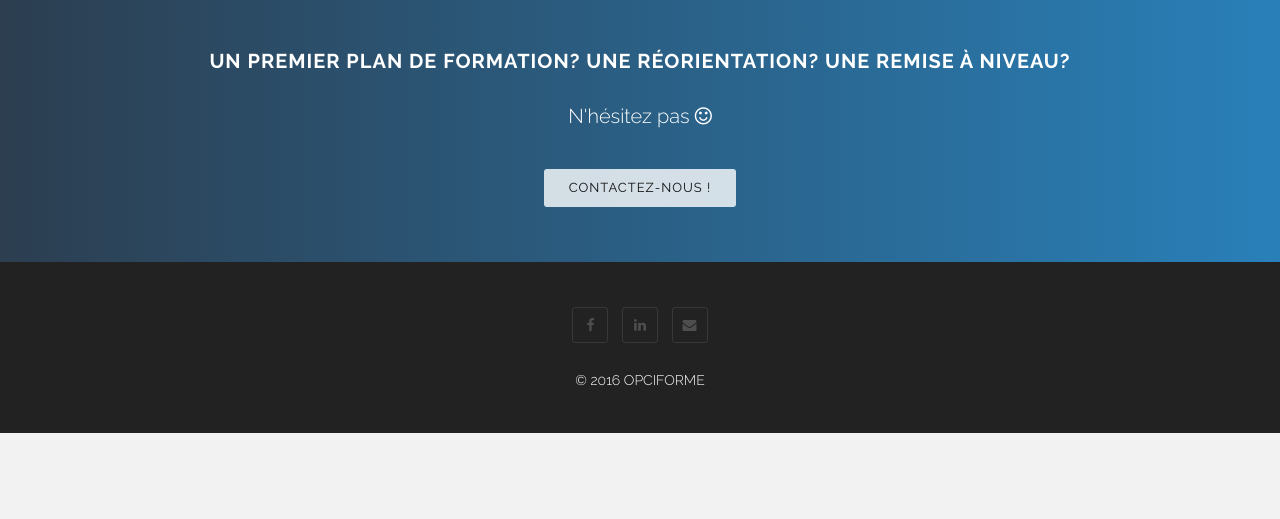
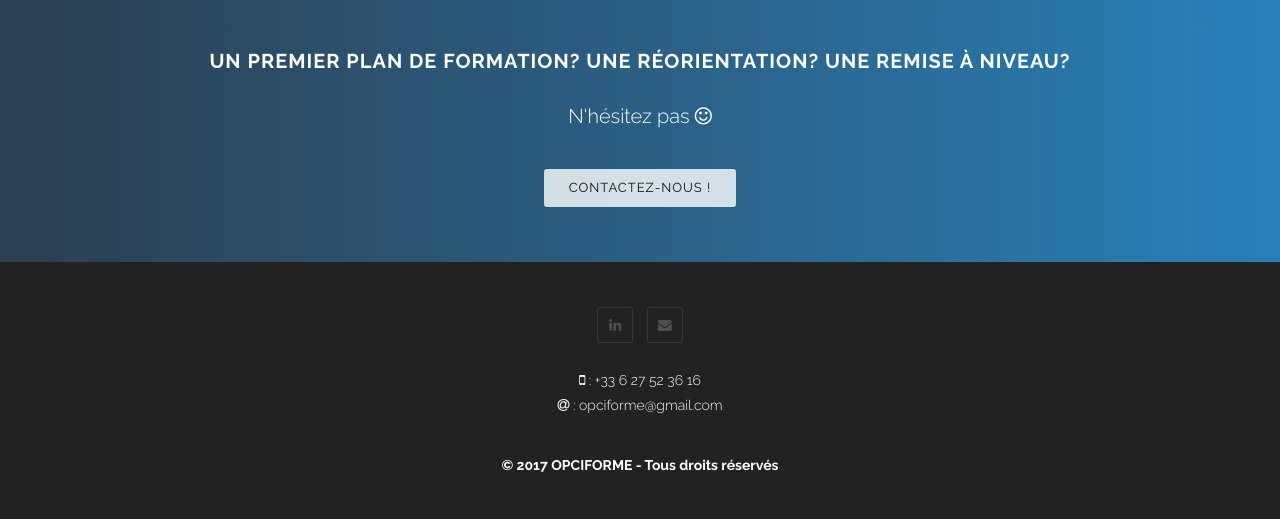
Before and after one commit to NaifousBS/opciforme, a PHP site: page / in a window 1280 px wide. Shown: the part 4040-4559 px from the top of the page. Before the commit the page ends 4473 px from the top, so only its background shows below. Run offline with PHP 8.4, Linux system fonts and the light colour scheme.

Commit message:
Update IHM
- Ajout téléphone + email
- Correction texte

```diff
--- a/contact.php
+++ b/contact.php
@@ -69,14 +69,14 @@ if (!$errName && !$errEmail && !$errMessage && !$errHuman) {
 				<div class="col-sm-6 col-sm-offset-3">
 
 					<div class="pfblock-header">
-						<h2 class="pfblock-title" style="margin-top:100px">Envoyez-nous un message</h2>
+						<h2 class="pfblock-title" style="margin-top:100px">Formulaire de contact</h2>
 						<div class="pfblock-line"></div>
 						<div class="pfblock-subtitle">
 						<div class="row">
 							<div class="col-sm-8 col-sm-offset-2">
-								<button type="button" class="btn btn-primary" onclick="window.open('https://www.facebook.com/profile.php?id=100008769211783&fref=ts')">
+								<!--<button type="button" class="btn btn-primary" onclick="window.open('index.html')">
 									<i class="fa fa-facebook"></i>
-								</button>
+								</button>-->
 								<button type="button" class="btn btn-primary" onclick="window.open('https://fr.linkedin.com/in/mouloud-besbiss-977a4a68')">
 									<i class="fa fa-linkedin" aria-hidden="true"></i>
 								</button>
--- a/footer.php
+++ b/footer.php
@@ -3,7 +3,7 @@
 			<div class="row">
 				<div class="col-sm-12">
 					<ul class="social-links">
-						<li><a href="https://www.facebook.com/profile.php?id=100008769211783&fref=ts" class="wow fadeInUp" target="_blank"><i class="fa fa-facebook"></i></a></li>
+						<!--<li><a href="index.html#" class="wow fadeInUp" target="_blank"><i class="fa fa-facebook"></i></a></li>-->
 						<li><a href="https://fr.linkedin.com/in/mouloud-besbiss-977a4a68" class="wow fadeInUp" data-wow-delay=".2s" target="_blank"><i class="fa fa-linkedin" aria-hidden="true"></i></a></li>
 						<li><a href="mailto:opciforme@gmail.com" class="wow fadeInUp" data-wow-delay=".5s"><i class="fa fa-envelope"></i></a></li>
 						<!--<li><a href="index.html#" class="wow fadeInUp" data-wow-delay=".1s"><i class="fa fa-twitter"></i></a></li>
@@ -11,8 +11,12 @@
 						<li><a href="index.html#" class="wow fadeInUp" data-wow-delay=".4s"><i class="fa fa-pinterest"></i></a></li>
 						<li><a href="index.html#" class="wow fadeInUp" data-wow-delay=".5s"><i class="fa fa-envelope"></i></a></li>-->
 					</ul>
+                    <p class="coords">
+                        <strong><i class="fa fa-mobile" aria-hidden="true"></i></strong> : +33 6 27 52 36 16<br>
+                        <strong><i class="fa fa-at" aria-hidden="true"></i></strong> : opciforme@gmail.com<br><br>
+					</p>
                     <p class="copyright">
-                        © 2016 OPCIFORME
+                        <strong>© 2017 OPCIFORME - Tous droits réservés</strong>
 					</p>
 				</div>
 			</div>
--- a/index.php
+++ b/index.php
@@ -329,7 +329,7 @@
                 <div class="cbp-qtcontent">
                     <blockquote>
                         <p><b>Ecrivain public</b></p>
-                        <p style="font-size: 1.5em"><b>Rédaction & Correction de tout type d'écrit</b></p>
+                        <p style="font-size: 1.5em"><b>Rédaction & Correction de tous types d'écrits</b></p>
                         <img class="qtrotator" src="assets/images/ecrivain.png" />
                         <footer><br><ul>
                             <li> Courriers administratifs<br>
```
Also changed, not shown: 1 other file.
